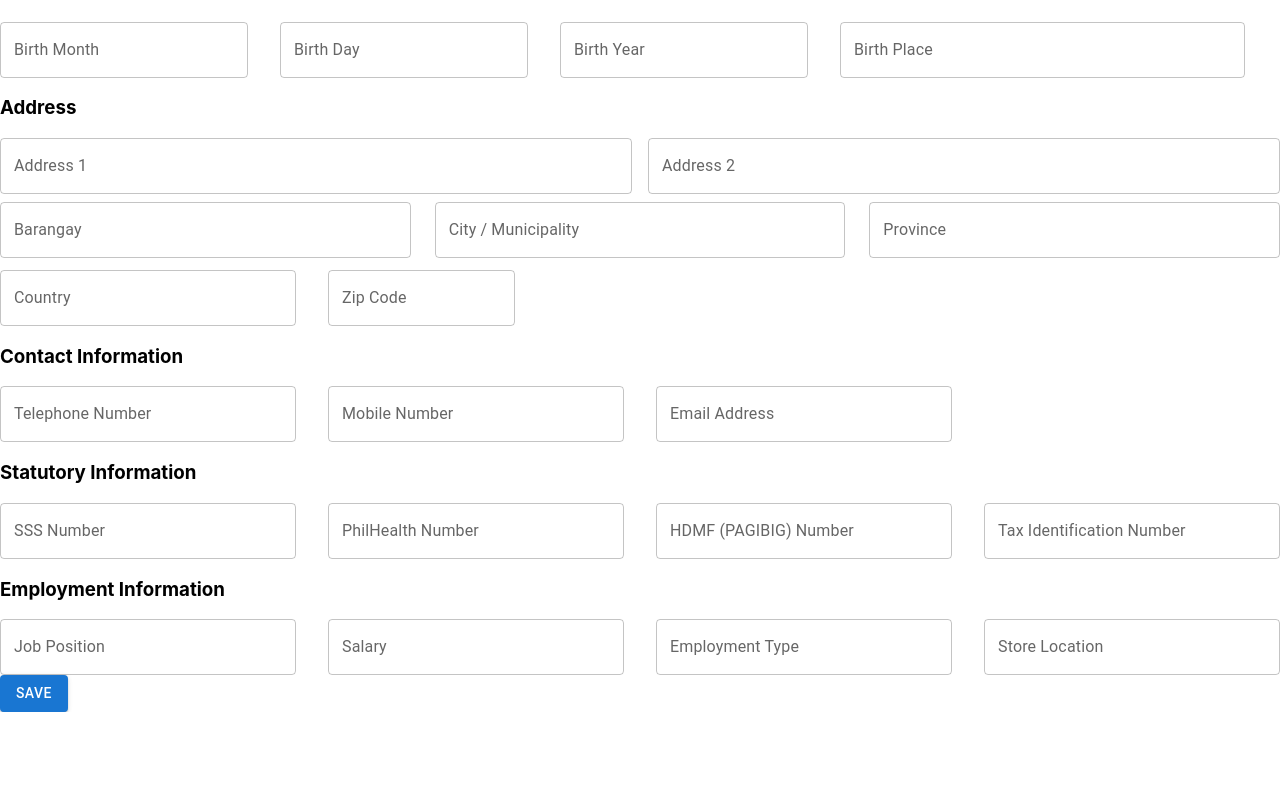
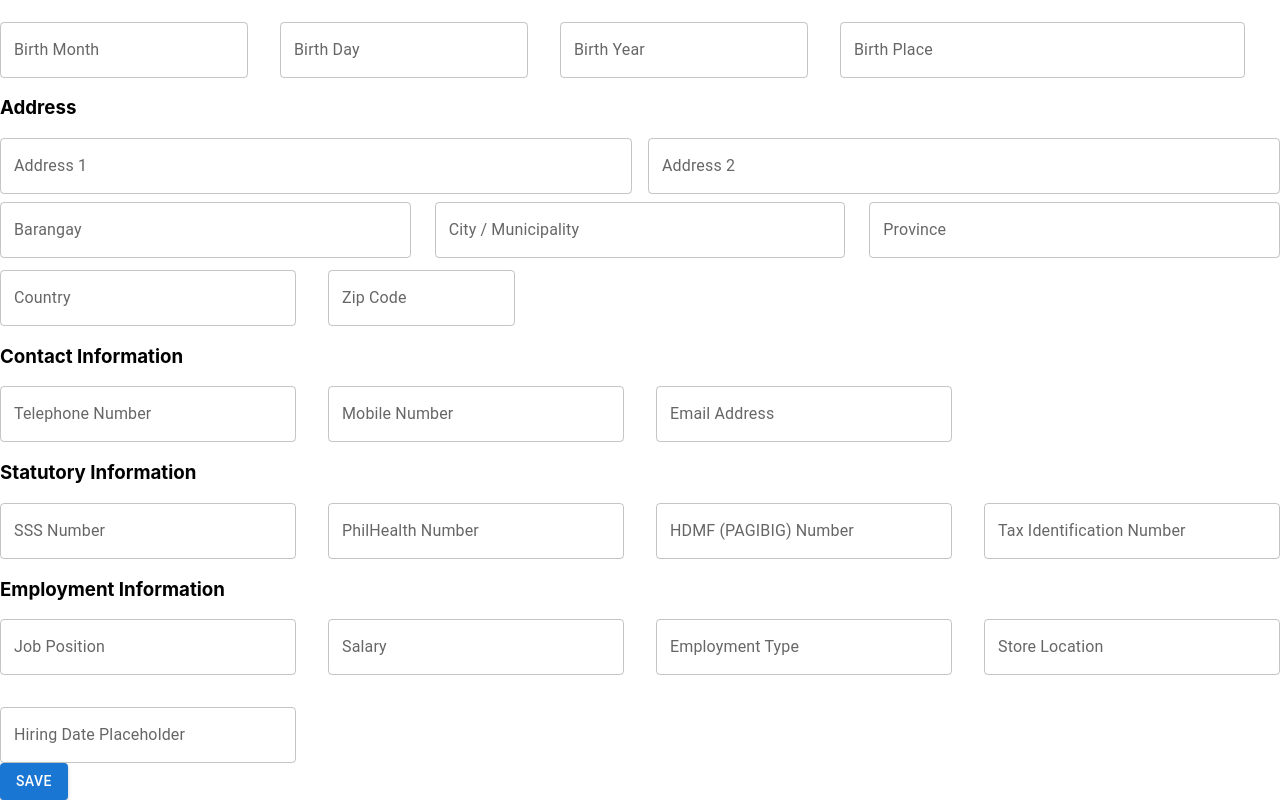
Before and after one commit to jaslife1/bcms-product-mgmt, a React app: page /addemployee in a window 1280 px wide. Shown: the part 255-1055 px from the top of the page. Before the commit the page ends 967 px from the top, so only its background shows below. Built offline with nearby package versions, Linux system fonts and the light colour scheme; what react-relay would draw is missing.

Commit message:
Added date hired value but not being set at the moment

```diff
--- a/src/components/Employee/AddNewEmployee.js
+++ b/src/components/Employee/AddNewEmployee.js
@@ -29,6 +29,7 @@ class AddNewEmployee extends Component {
         birthMonth: '',
         birthYear: '',
         birthDate: '',
+        birthPlace:'',
         address1: '',
         address2: '',
         barangay: '',
@@ -339,13 +340,21 @@ class AddNewEmployee extends Component {
                                 onChange={(e) => this.setState({ storeId: e.target.value })}
                             />
                     </Grid>
+                    <Grid xs={3}>
+                            <TextField
+                                fullWidth={true}
+                                id="outlined-basic"
+                                label="Hiring Date Placeholder"
+                                variant="outlined"
+                                //value={this.state.storeId}
+                                //onChange={(e) => this.setState({ storeId: e.target.value })}
+                            />
+                    </Grid>
                 </Grid>
                 <Grid xs={6}>
                     <Grid>
                         <Button variant="contained"
                             onClick={()=> {
-                                // TODO: Use Time now for Date hired
-                                this.setState({dateHired: new Date().toLocaleString()});
                                 this.addNewEmployee()
                             }}
                         >
@@ -402,8 +411,9 @@ class AddNewEmployee extends Component {
             salary,
             storeId,
             type,
-            dateHired,
+            //dateHired,
             active,} = this.state
+        const dateHired = new Date().toISOString();
         AddNewEmployeeMutation(
             firstName,
             lastName,
@@ -446,6 +456,7 @@ class AddNewEmployee extends Component {
                     birthMonth: '',
                     birthYear: '',
                     birthDate: '',
+                    birthPlace: '',
                     address1: '',
                     address2: '',
                     barangay: '',
@@ -464,6 +475,7 @@ class AddNewEmployee extends Component {
                     salary: '',
                     store: '',
                     type: '',
+                    dateHired: '',
                     active: true,
                 })
 
```
